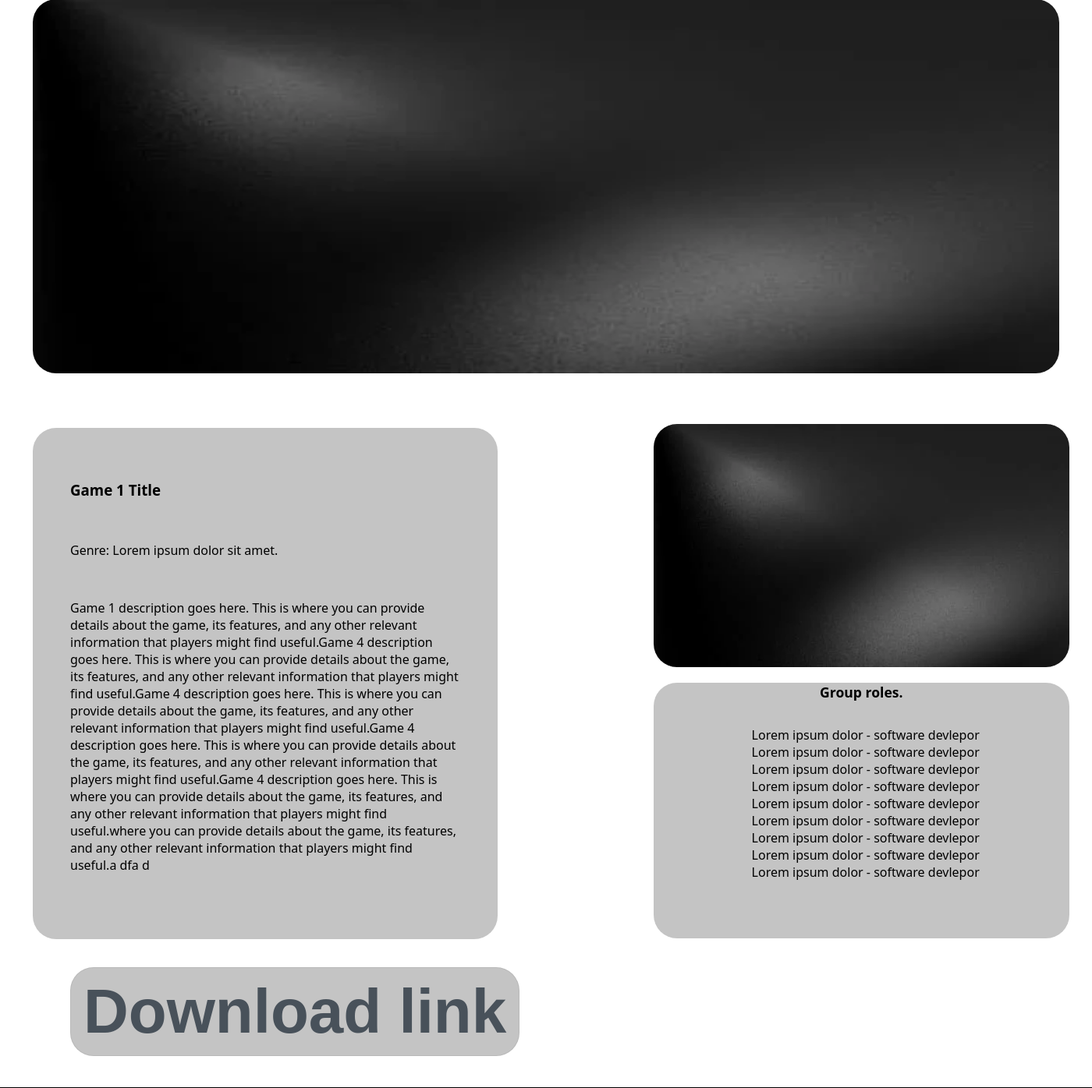
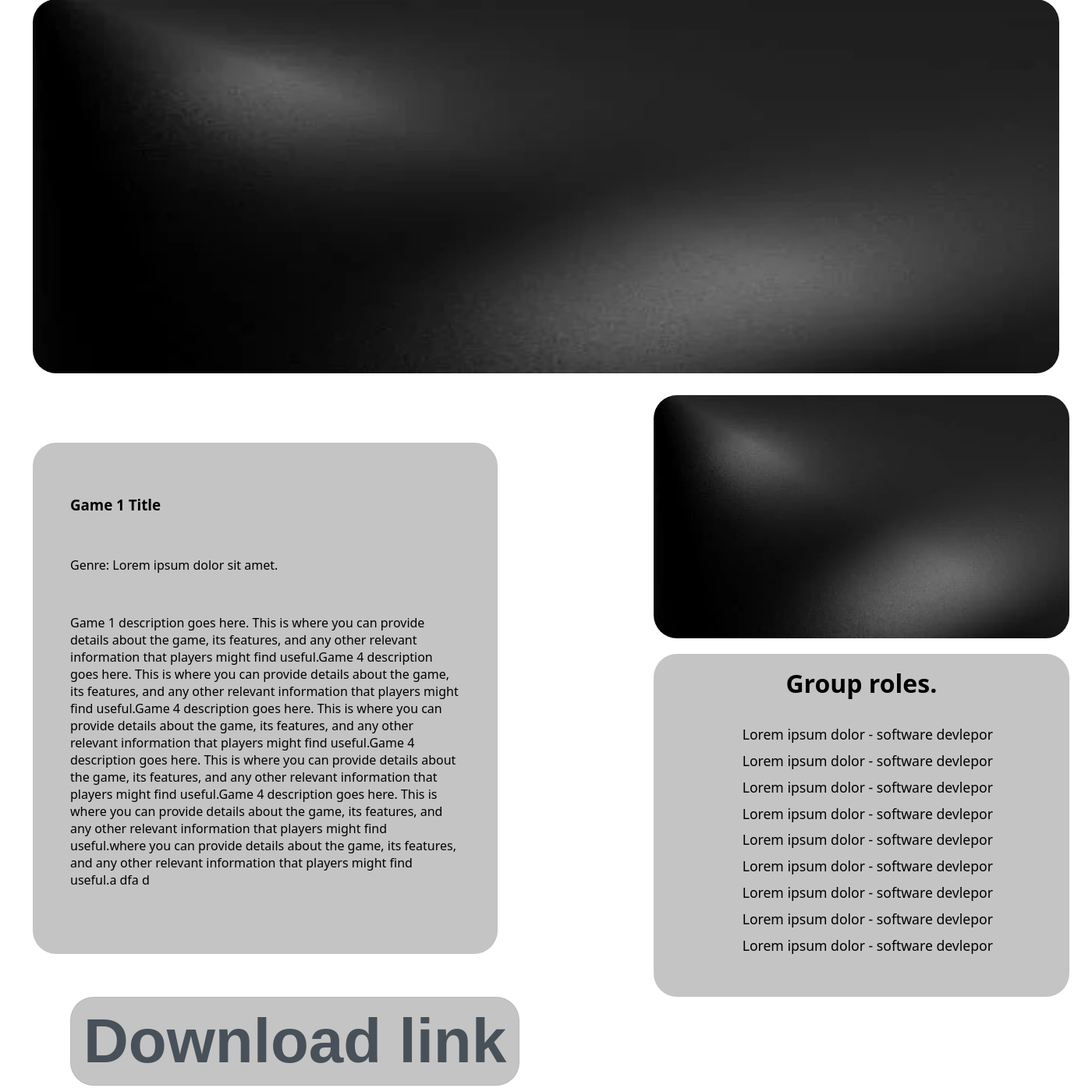
Before and after one commit to GitCommitt/Fullstack-Stroop, a PHP site: page /games/game1.html in a window 1400 px wide; the page is wider, and only the part inside the window is pictured. Shown: the part 383-1779 px from the top of that part at 78% size. Run offline with PHP 8.4, Linux system fonts and the light colour scheme.

Commit message:
Update game.css

```diff
--- a/css/game.css
+++ b/css/game.css
@@ -79,7 +79,7 @@
     background-color: var(--card-bg);
     border-radius: 30px;
     margin: 0 5% 0 3%;
-    height: 41vh;
+    height: 55vh;
 }
 
 .group_roles {
@@ -87,22 +87,25 @@
     flex-direction: column;
     gap: 8px;
     margin-top: 8px;
-    padding-left: 0;
+    padding-left: 0;;
 }
 
 .group_roles li {
+    display: flex;
     list-style: disc;
-    margin-left: 20px;
+    margin-left: 15%;
     text-align: center;
     list-style-type: none;
-    margin-right: 10%;
+    margin-right: 15%;
+    font-size: 1.1rem;
+    margin-bottom: 2%;
 }
 
 .group_roles h1 {
-    margin: 0 0 8px 0;
+    margin: 3% 0 8px 0;
     text-align: center;
     width: 100%;
-    font-size: 1.1rem;
+    font-size: 2rem;
     font-weight: 600;
 }
 
```
